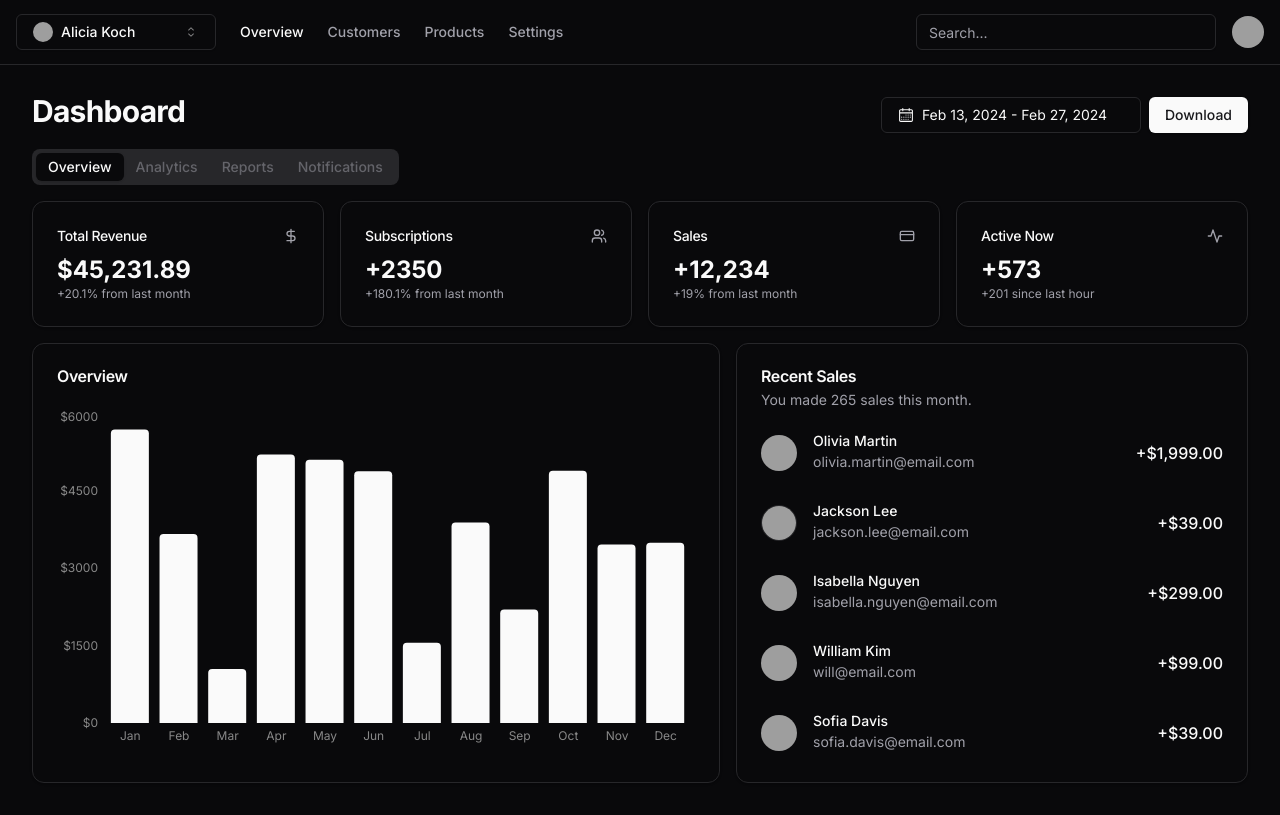
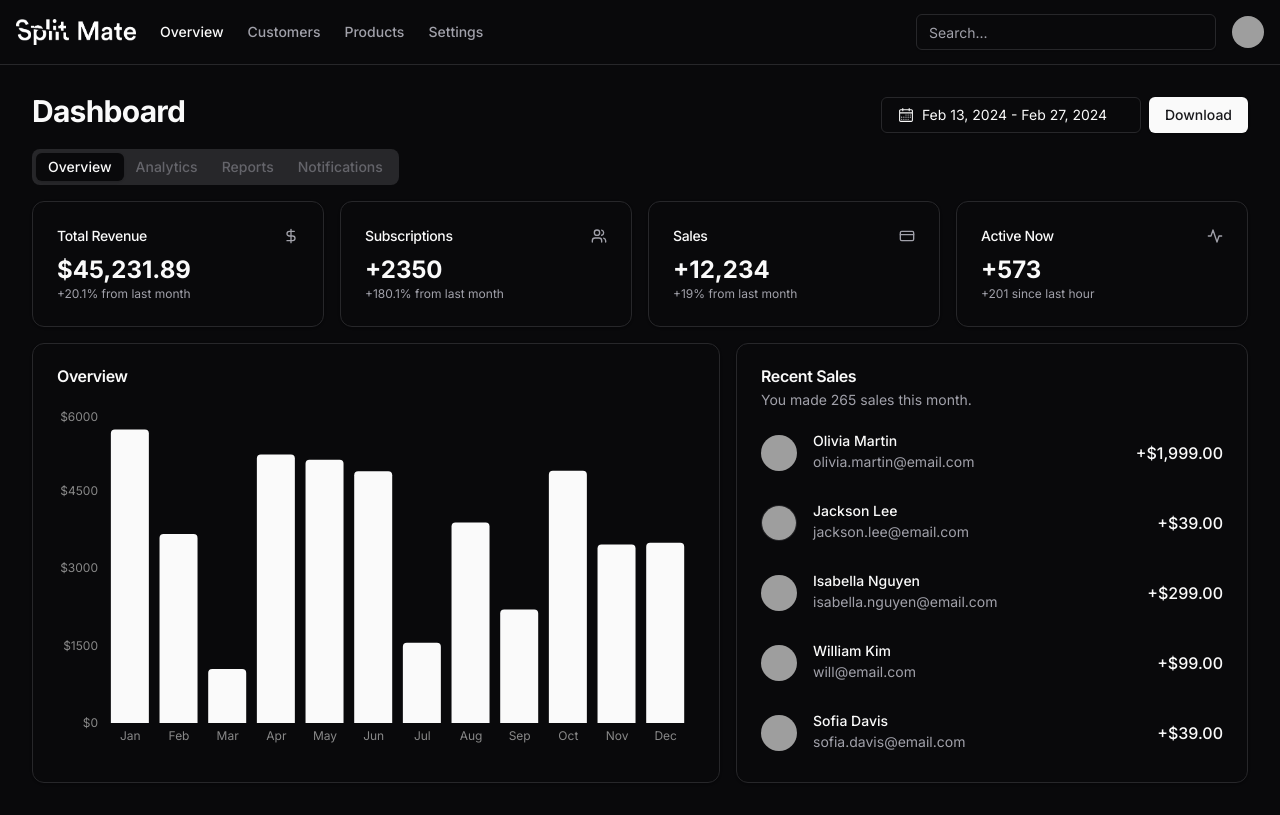
Before and after one commit to HudsonGri/split-mate, a Next.js app: page / in a window 1280 px wide. Built offline with nearby package versions, Linux system fonts and the light colour scheme; grey boxes are pictures that could not be loaded.

Commit message:
Added logo

```diff
--- a/app/page.tsx
+++ b/app/page.tsx
@@ -34,7 +34,7 @@ export default function DashboardPage() {
       <div className="flex flex-col">
         <div className="border-b">
           <div className="flex h-16 items-center px-4">
-            <TeamSwitcher />
+            <Image src="/logo.png" width={120} height={120} alt='logo'/>
             <MainNav className="mx-6" />
             <div className="ml-auto flex items-center space-x-4">
               <Search />
```
Also changed, not shown: public/logo.png (added).
